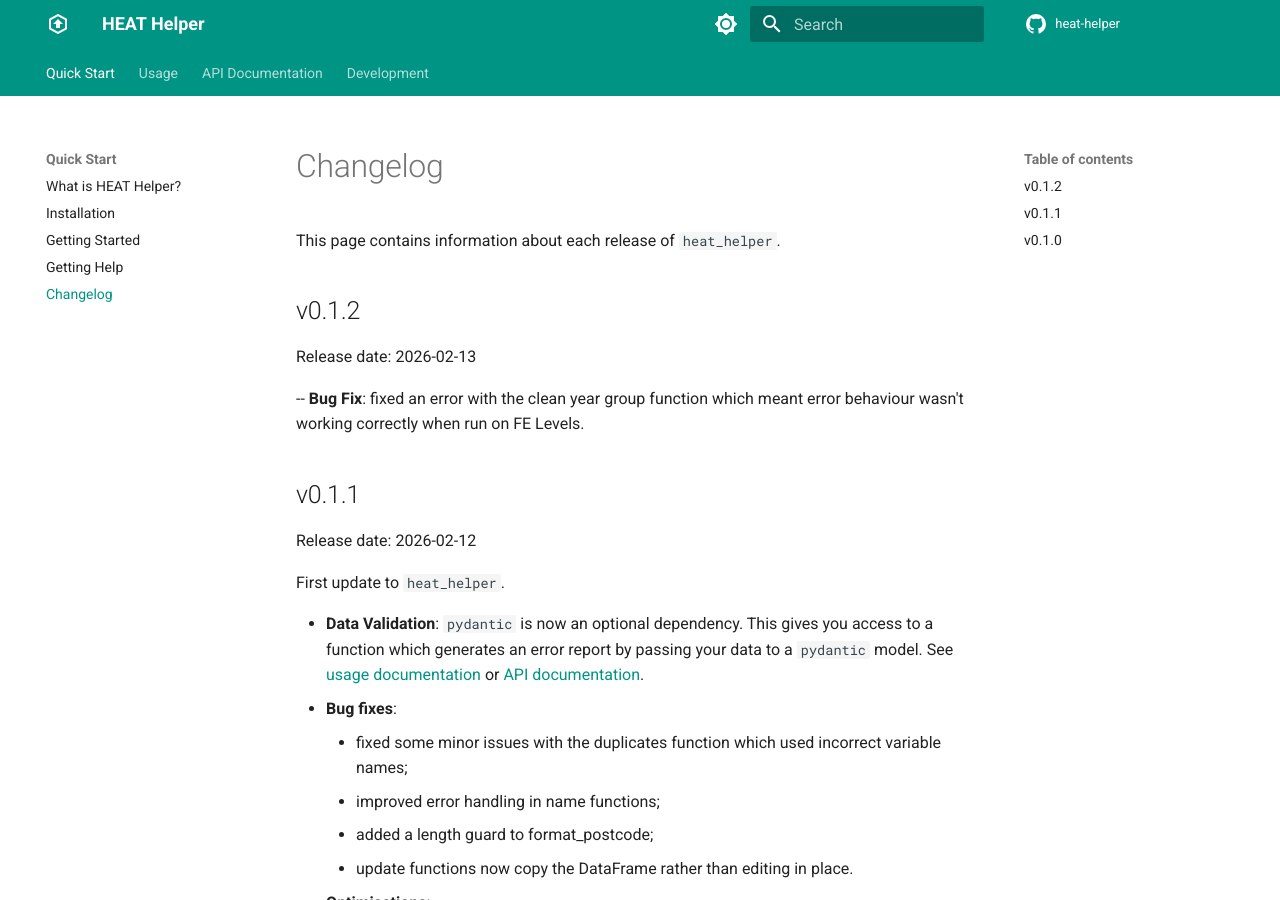
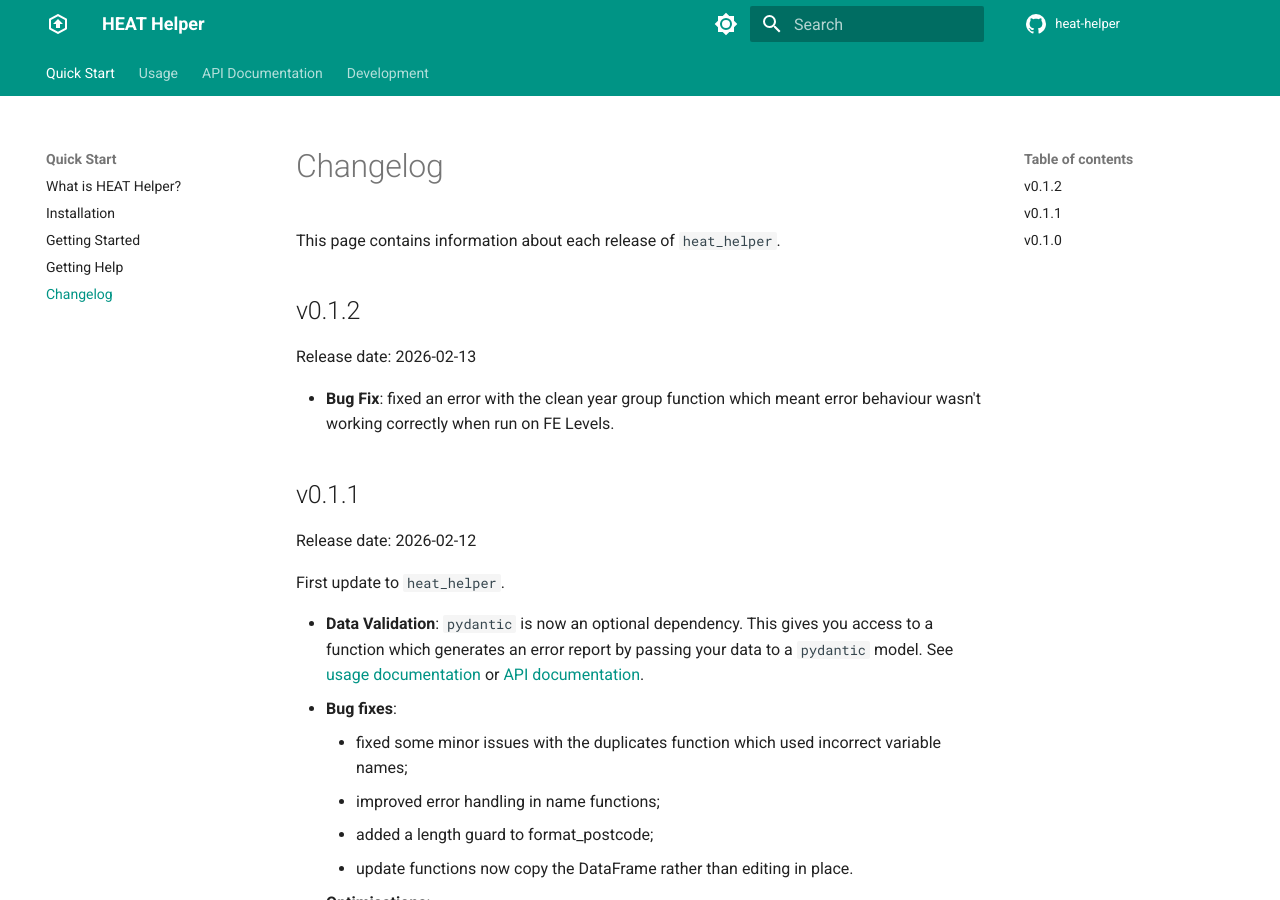
Before and after one commit to hammezii/heat-helper, an MkDocs documentation site: the page built from docs/docs/changelog.md, in a window 1280 px wide and 900 px high. Built offline with MkDocs 1.6.1 and Material for MkDocs 9.7.7, drawn with Linux system fonts in a browser that asks for light colours; comment, search, counter and statistics services are not loaded.

Commit message:
Documentation typo.

```diff
--- a/docs/docs/changelog.md
+++ b/docs/docs/changelog.md
@@ -4,7 +4,7 @@
 ## v0.1.2
 Release date: 2026-02-13
 
--- **Bug Fix**: fixed an error with the clean year group function which meant error behaviour wasn't working correctly when run on FE Levels.
+- **Bug Fix**: fixed an error with the clean year group function which meant error behaviour wasn't working correctly when run on FE Levels.
 
 ## v0.1.1
 Release date: 2026-02-12
```
